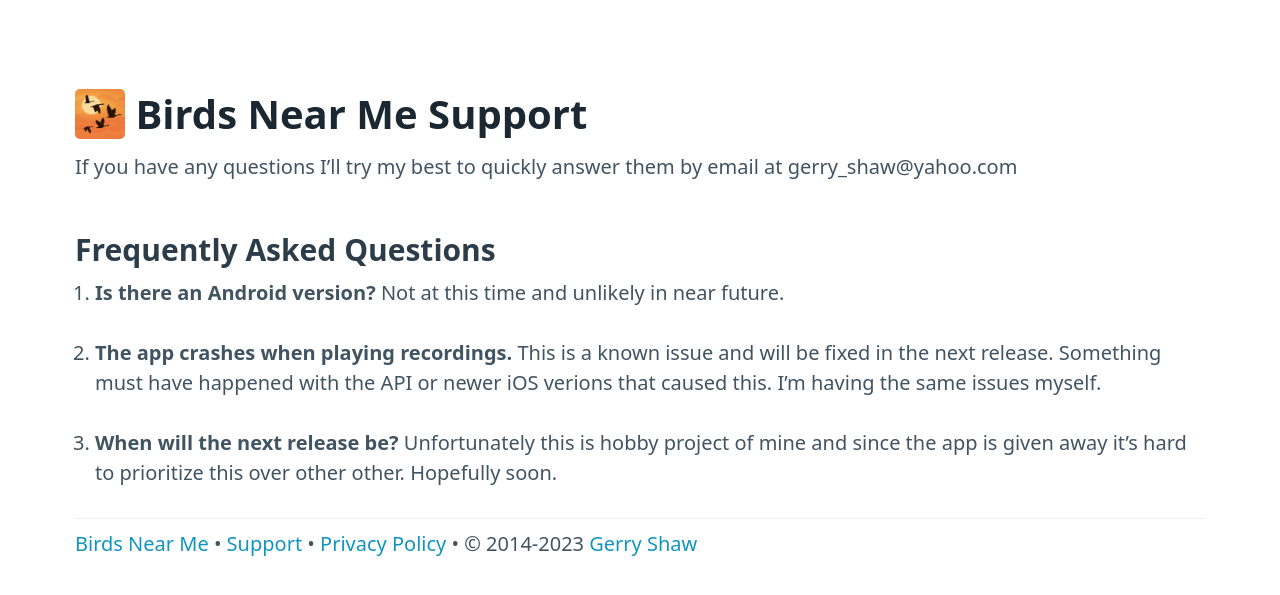
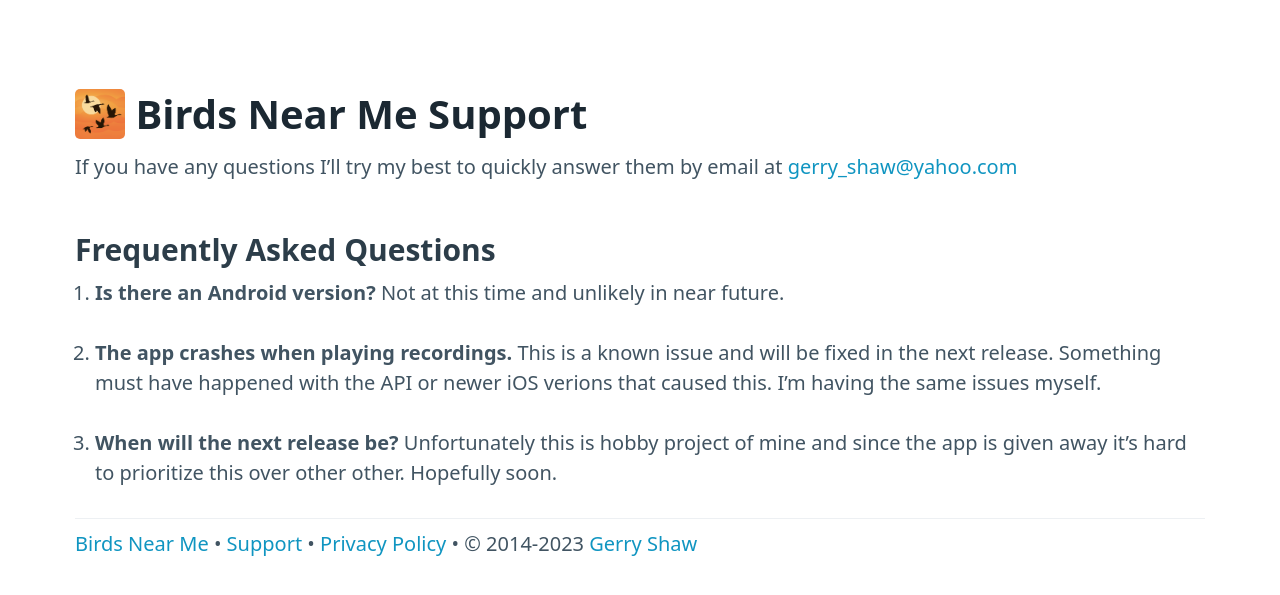
Before and after one commit to gshaw/BirdsNearMe.website, a Jekyll site: the page built from support.md, in a window 1280 px wide. Shown: the top 595 px of the page. Built offline with Jekyll 4.4.1, drawn with Linux system fonts in a browser that asks for light colours; part of the change alters nothing that is shown.

```diff
--- a/support.md
+++ b/support.md
@@ -2,7 +2,7 @@
 title: Birds Near Me Support
 ---
 
-If you have any questions I'll try my best to quickly answer them by email at gerry_shaw@yahoo.com
+If you have any questions I'll try my best to quickly answer them by email at [gerry_shaw@yahoo.com](mailto:gerry_shaw@yahoo.com?subject=[Birds Near Me Support])
 
 ### Frequently Asked Questions
 
```
